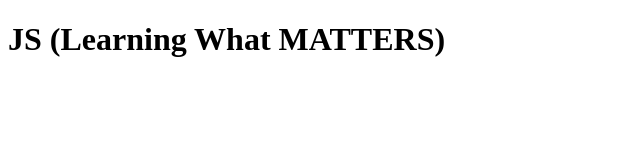
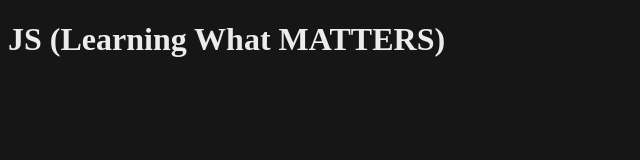
Before and after one commit to VJADOUN2000/JS-Learn-What-Matters, a plain HTML site: page index.html in a window 1280 px wide. Shown: the whole page, without its empty margins (0-640 px from the left). Drawn offline with Linux system fonts and the light colour scheme.

Commit message:
Add internal css for bg color

```diff
--- a/RPS.js
+++ b/RPS.js
@@ -652,3 +652,6 @@ let arr1 =[45,865,46,78,452,45]
 let sr = arr1.sort(function(a,b){
     return b-a;
 })
+
+
+//=========================Map method in Array ======================>
--- a/index.html
+++ b/index.html
@@ -4,6 +4,12 @@
     <meta charset="UTF-8">
     <meta name="viewport" content="width=device-width, initial-scale=1.0">
     <title>Document</title>
+    <style>
+        body{
+            background-color: rgb(22, 22, 22);
+            color: rgb(236, 236, 236);
+        }
+    </style>
 </head>
 <body>
     <h1>JS (Learning What MATTERS)</h1>
```
